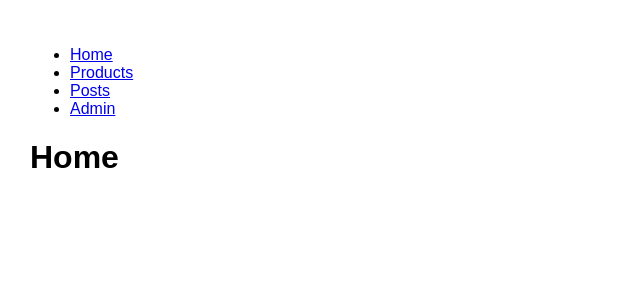
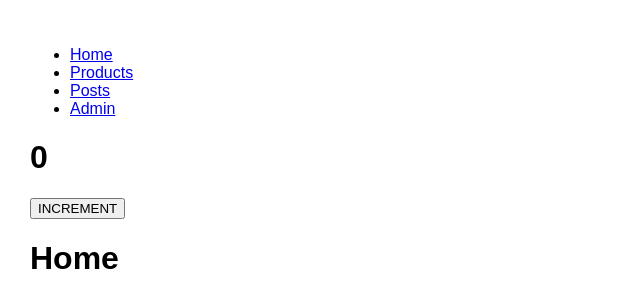
Before and after one commit to DevMaffi/router-app, a React (Create React App) app: page / in a window 1280 px wide. Shown: the top 308 px of the page, without its empty margins (0-640 px from the left). Built offline with nearby package versions, Linux system fonts and the light colour scheme; the HTML template or start-up script is replaced by a standard one.

Commit message:
Passing props to Products components

```diff
--- a/src/App.js
+++ b/src/App.js
@@ -10,14 +10,27 @@ import ProductDetails from './components/productDetails';
 import NotFound from './components/notFound';
 
 class App extends Component {
+  state = {
+    counter: 0,
+  };
+
+  handleIncrement = () => {
+    this.setState(state => ({ counter: state.counter + 1 }));
+  };
+
   render() {
     return (
       <div>
         <NavBar />
+        <h1>{this.state.counter}</h1>
+        <button onClick={this.handleIncrement}>INCREMENT</button>
         <div className="content">
           <Switch>
             <Route path="/admin" component={Dashboard} />
-            <Route path="/products" component={Products} />
+            <Route
+              path="/products"
+              render={props => <Products sortBy="newest" {...props} />}
+            />
             <Route path="/posts" component={Posts} />
             <Route path="/" component={Home} />
           </Switch>
```
